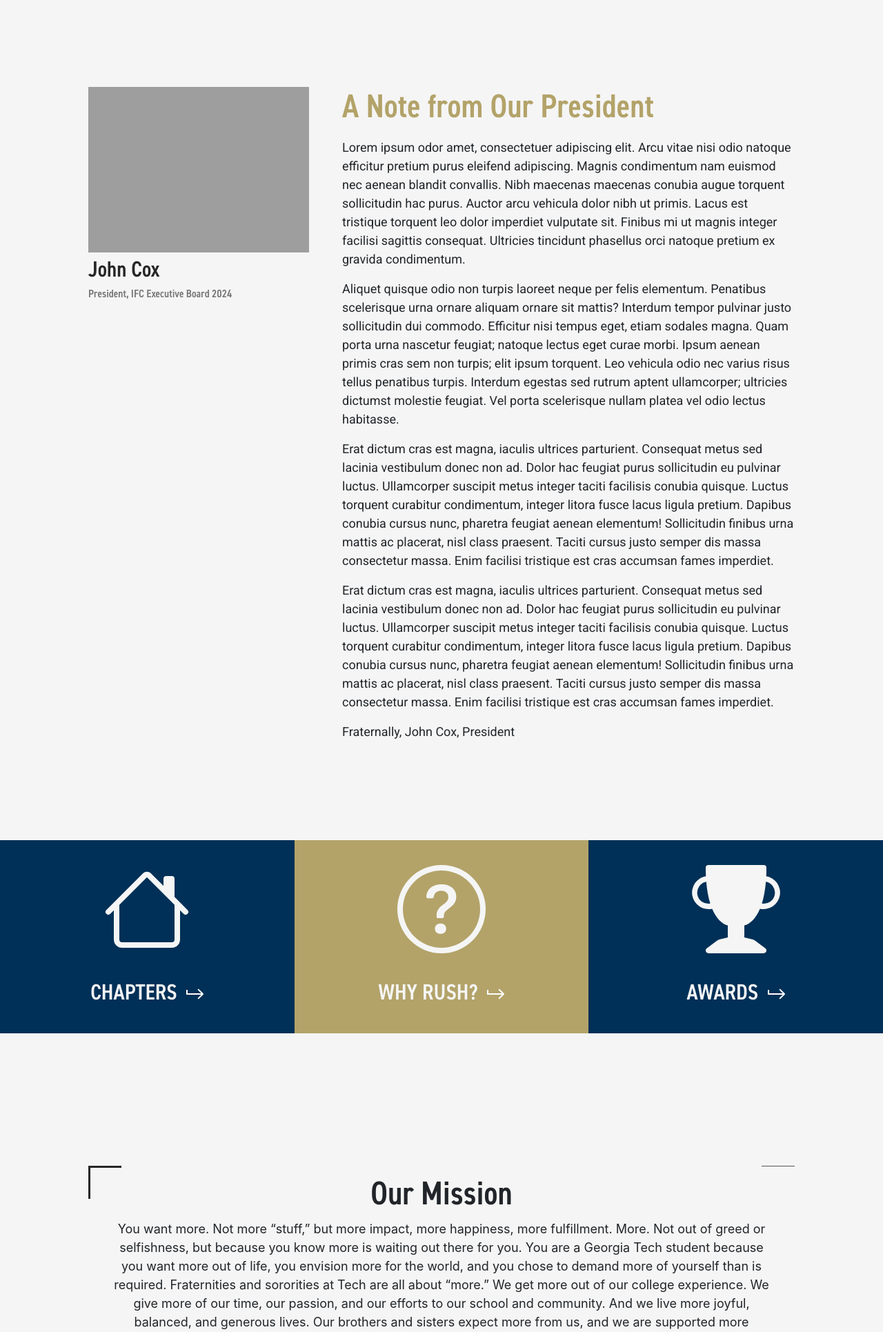
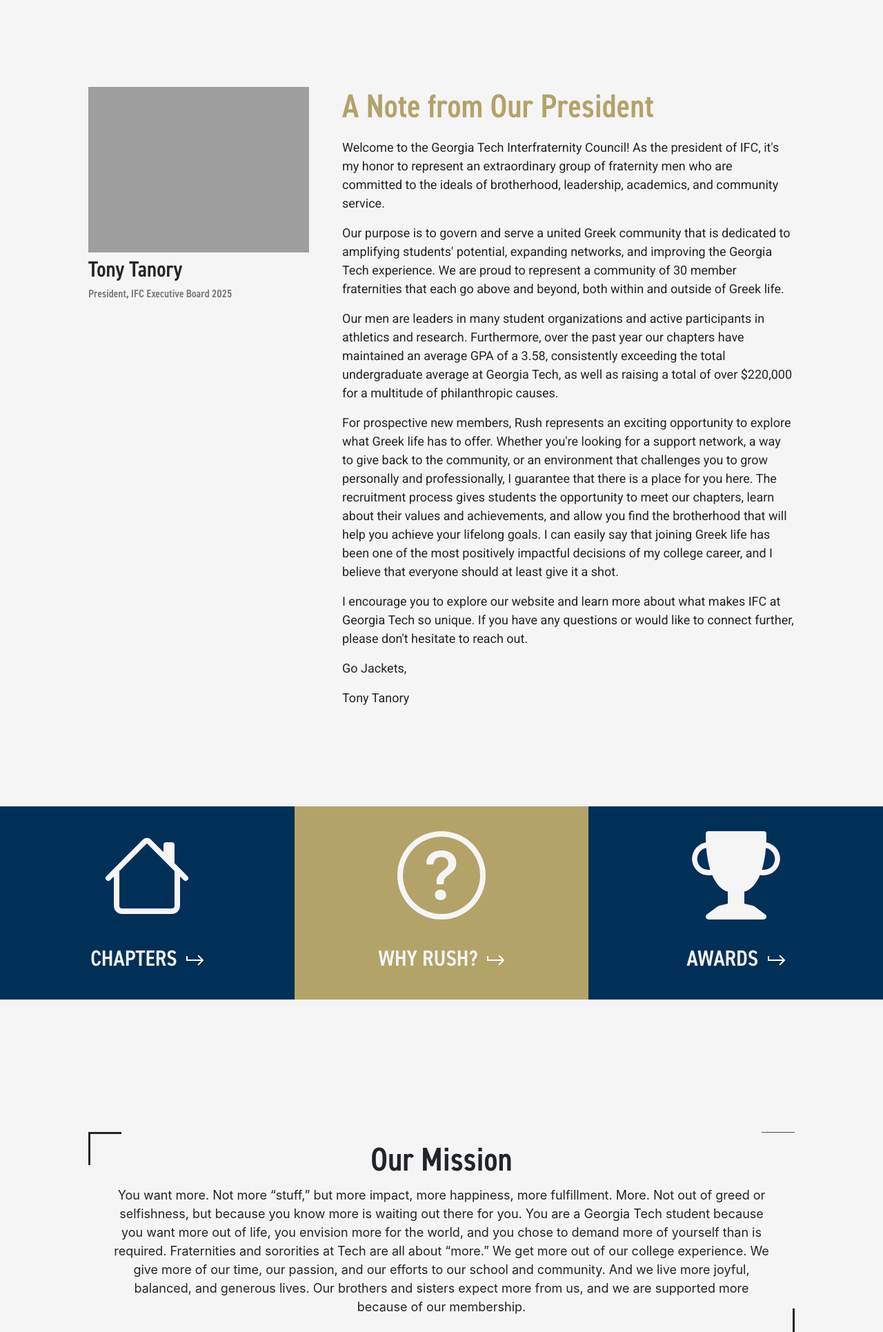
Before and after one commit to Georgia-Tech-IFC/ifc-website, a Django app: page / in a window 1280 px wide. Shown: the part 802-2733 px from the top of the page at 69% size. Run offline with Django 5.2, Linux system fonts and the light colour scheme; grey boxes are pictures that could not be loaded.

Commit message:
replaced president welcome content

```diff
--- a/website/static/css/index.css
+++ b/website/static/css/index.css
@@ -836,6 +836,7 @@
 @media screen and (max-width: 768px) {
     .president__welcome__image__container {
         display: flex;
+        background-color: red;
         align-items: center;
         justify-content: center;
         flex-direction: column;
--- a/website/templates/partials/president_welcome.html
+++ b/website/templates/partials/president_welcome.html
@@ -4,20 +4,52 @@
 </style>
 <div class="president__welcome__container">
     <div class="president__welcome__image__container">
-        <img class="president__welcome__image" src="{% static 'img/john_cox.jpg' %}" alt="president">
-        <div class="president__welcome__image__name">John Cox</div>
-        <div class="president__welcome__image__title">President, IFC Executive Board 2024</div>
+        <img class="president__welcome__image" src="{% static 'img/exec/tony_tanory.png' %}" alt="president">
+        <div class="president__welcome__image__name">Tony Tanory</div>
+        <div class="president__welcome__image__title">President, IFC Executive Board 2025</div>
     </div>
     <div class="president__welcome__text">
         <h1 class="president__welcome__header">A Note from Our President</h1>
-        <p>Lorem ipsum odor amet, consectetuer adipiscing elit. Arcu vitae nisi odio natoque efficitur pretium purus eleifend adipiscing. Magnis condimentum nam euismod nec aenean blandit convallis. Nibh maecenas maecenas conubia augue torquent sollicitudin hac purus. Auctor arcu vehicula dolor nibh ut primis. Lacus est tristique torquent leo dolor imperdiet vulputate sit. Finibus mi ut magnis integer facilisi sagittis consequat. Ultricies tincidunt phasellus orci natoque pretium ex gravida condimentum.
+        <p>
+            Welcome to the Georgia Tech Interfraternity Council! As the
+            president of IFC, it's my honor to represent an extraordinary group
+            of fraternity men who are committed to the ideals of brotherhood,
+            leadership, academics, and community service.
         </p>
-        <p>Aliquet quisque odio non turpis laoreet neque per felis elementum. Penatibus scelerisque urna ornare aliquam ornare sit mattis? Interdum tempor pulvinar justo sollicitudin dui commodo. Efficitur nisi tempus eget, etiam sodales magna. Quam porta urna nascetur feugiat; natoque lectus eget curae morbi. Ipsum aenean primis cras sem non turpis; elit ipsum torquent. Leo vehicula odio nec varius risus tellus penatibus turpis. Interdum egestas sed rutrum aptent ullamcorper; ultricies dictumst molestie feugiat. Vel porta scelerisque nullam platea vel odio lectus habitasse.
+        <p>
+            Our purpose is to govern and serve a united Greek community that is
+            dedicated to amplifying students' potential, expanding networks, and
+            improving the Georgia Tech experience. We are proud to represent a
+            community of 30 member fraternities that each go above and beyond,
+            both within and outside of Greek life.
         </p>
-        <p>Erat dictum cras est magna, iaculis ultrices parturient. Consequat metus sed lacinia vestibulum donec non ad. Dolor hac feugiat purus sollicitudin eu pulvinar luctus. Ullamcorper suscipit metus integer taciti facilisis conubia quisque. Luctus torquent curabitur condimentum, integer litora fusce lacus ligula pretium. Dapibus conubia cursus nunc, pharetra feugiat aenean elementum! Sollicitudin finibus urna mattis ac placerat, nisl class praesent. Taciti cursus justo semper dis massa consectetur massa. Enim facilisi tristique est cras accumsan fames imperdiet.
+        <p>
+            Our men are leaders in many student organizations and active
+            participants in athletics and research. Furthermore, over the past
+            year our chapters have maintained an average GPA of a 3.58,
+            consistently exceeding the total undergraduate average at Georgia
+            Tech, as well as raising a total of over $220,000 for a multitude of
+            philanthropic causes.
         </p>
-        <p>Erat dictum cras est magna, iaculis ultrices parturient. Consequat metus sed lacinia vestibulum donec non ad. Dolor hac feugiat purus sollicitudin eu pulvinar luctus. Ullamcorper suscipit metus integer taciti facilisis conubia quisque. Luctus torquent curabitur condimentum, integer litora fusce lacus ligula pretium. Dapibus conubia cursus nunc, pharetra feugiat aenean elementum! Sollicitudin finibus urna mattis ac placerat, nisl class praesent. Taciti cursus justo semper dis massa consectetur massa. Enim facilisi tristique est cras accumsan fames imperdiet.
+        <p>
+            For prospective new members, Rush represents an exciting opportunity
+            to explore what Greek life has to offer. Whether you're looking for
+            a support network, a way to give back to the community, or an
+            environment that challenges you to grow personally and
+            professionally, I guarantee that there is a place for you here. The
+            recruitment process gives students the opportunity to meet our
+            chapters, learn about their values and achievements, and allow you
+            find the brotherhood that will help you achieve your lifelong goals.
+            I can easily say that joining Greek life has been one of the most
+            positively impactful decisions of my college career, and I believe
+            that everyone should at least give it a shot.
         </p>
-        <p>Fraternally, John Cox, President</p>
+        <p>
+            I encourage you to explore our website and learn more about what
+            makes IFC at Georgia Tech so unique. If you have any questions or
+            would like to connect further, please don't hesitate to reach out.
+        </p>
+        <p>Go Jackets,</p>
+        <p>Tony Tanory</p>
     </div>
 </div>
```
